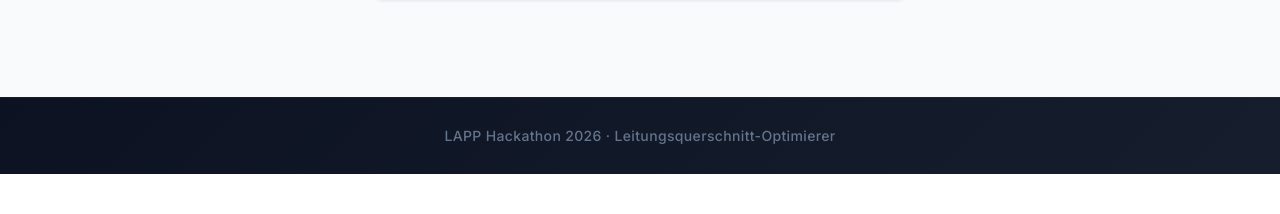
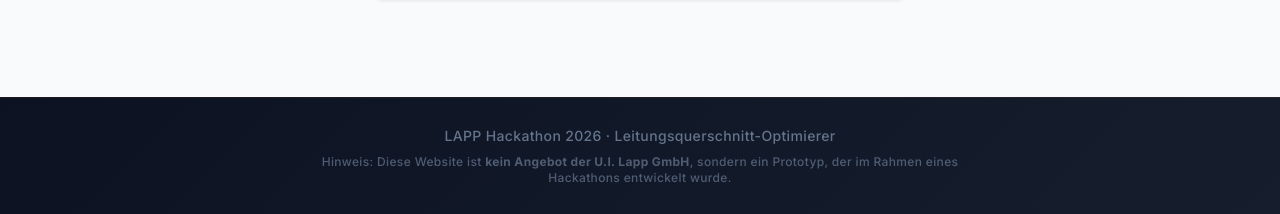
Before and after one commit to SaschaRoelofs/lapp_hack, a FastAPI app: page /settings in a window 1280 px wide. Shown: the part 674-888 px from the top of the page. Before the commit the page ends 848 px from the top, so only its background shows below. Run offline with FastAPI, Linux system fonts and the light colour scheme; some libraries are stand-ins or nearby versions.

Commit message:
feat: Refactor footer into separate template for reuse across pages

```diff
--- /dev/null
+++ b/templates/_footer.html
@@ -0,0 +1,6 @@
+<footer class="text-center text-sm font-medium tracking-wide py-7 mt-8 sm:mt-16 text-slate-500" style="background:linear-gradient(135deg,#0c1222,#161e2e);border-top:1px solid rgba(233,94,15,0.08)">
+  LAPP Hackathon 2026 &middot; Leitungsquerschnitt-Optimierer
+  <div class="mt-2 text-xs opacity-75 max-w-2xl mx-auto px-4">
+    Hinweis: Diese Website ist <strong>kein Angebot der U.I. Lapp GmbH</strong>, sondern ein Prototyp, der im Rahmen eines Hackathons entwickelt wurde.
+  </div>
+</footer>
--- a/templates/index.html
+++ b/templates/index.html
@@ -610,10 +610,7 @@
     </div>
   </main>
 
-  <footer class="text-center text-sm font-medium tracking-wide py-7 mt-4 sm:mt-8 text-slate-500"
-          style="background:linear-gradient(135deg,#0c1222,#161e2e);border-top:1px solid rgba(233,94,15,0.08)">
-    LAPP Hackathon 2026 &middot; Leitungsquerschnitt-Optimierer
-  </footer>
+  {% include '_footer.html' %}
 
   <script>
     // Wrap all tables in a scroll container for small screens
--- a/templates/optimizer.html
+++ b/templates/optimizer.html
@@ -482,9 +482,7 @@
   </main>
 
   <!-- Footer -->
-  <footer class="text-center text-sm font-medium tracking-wide py-7 mt-8 sm:mt-16 text-slate-500" style="background:linear-gradient(135deg,#0c1222,#161e2e);border-top:1px solid rgba(233,94,15,0.08)">
-    LAPP Hackathon 2026 &middot; Leitungsquerschnitt-Optimierer
-  </footer>
+  {% include '_footer.html' %}
 
   <script type="application/json" id="default-params">{{ default_params | tojson }}</script>
   <script type="application/json" id="scenarios-data">{{ scenarios | tojson }}</script>
--- a/templates/settings.html
+++ b/templates/settings.html
@@ -75,9 +75,7 @@
     </section>
   </main>
 
-  <footer class="text-center text-sm font-medium tracking-wide py-7 mt-16 text-slate-500" style="background:linear-gradient(135deg,#0c1222,#161e2e);border-top:1px solid rgba(233,94,15,0.08)">
-    LAPP Hackathon 2026 &middot; Leitungsquerschnitt-Optimierer
-  </footer>
+  {% include '_footer.html' %}
 
   <script id="defaults-data" type="application/json">{{ defaults | tojson }}</script>
   <script>
```
